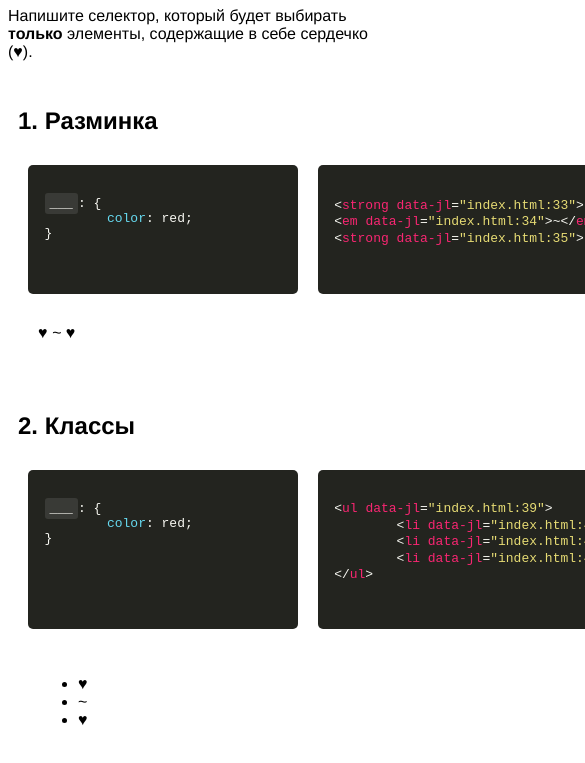
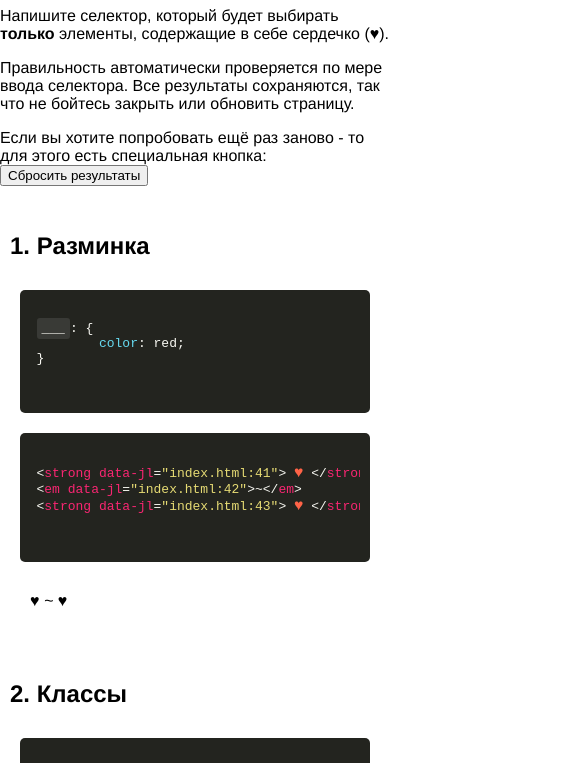
Before and after one commit to gr-temporary/selector-game, a plain HTML site: page index.html in a window 390 px wide. Shown: the part 73-836 px from the top of the page, 585 px wide, since content can reach past the window. Drawn offline with Linux system fonts and the light colour scheme.

Commit message:
add reset and responsiveness

```diff
--- a/css/style.css
+++ b/css/style.css
@@ -1,3 +1,8 @@
+html, body {
+	margin: 0;
+	padding: 0;
+}
+
 main {
 	max-width: 900px;
 	margin: 0 auto;
@@ -95,3 +100,14 @@ span.edit {
 .show strong:before {
 	content: 'strong';
 }
+
+@media (max-width: 600px) {
+	main {
+		width: 100%;
+		margin: 0;
+		paddin: 10px;
+	}
+	.exercise-row {
+		flex-direction: column;
+	}
+}
--- a/index.html
+++ b/index.html
@@ -2,6 +2,7 @@
 <html>
 <head>
 	<title>Игра с селекторами ♥ </title>
+	<meta name="viewport" content="width=device-width, initial-scale=1">
 	<link rel="stylesheet" type="text/css" href="css/style.css">
 	<link rel="stylesheet" type="text/css" href="css/monokai-sublime.css">
 </head>
@@ -10,6 +11,13 @@
 		<h1>Задание на селекторы</h1>
 		<p>
 			Напишите селектор, который будет выбирать <strong>только</strong> элементы, содержащие в себе сердечко (♥).
+		</p>
+		<p>
+			Правильность автоматически проверяется по мере ввода селектора. Все результаты сохраняются, так что не бойтесь закрыть или обновить страницу.
+		</p>
+		<p>
+			Если вы хотите попробовать ещё раз заново - то для этого есть специальная кнопка:
+			<button id="reset">Сбросить результаты</button>
 		</p>
 		<div class="exercise-block" id="excercise-template">
 			<h2></h2>
--- a/js/test.js
+++ b/js/test.js
@@ -8,6 +8,15 @@
 
 	for(var i=0; i<list.children.length; i++) {
 		addExcersize(list.children[i], i);
+	}
+
+	document.getElementById("reset").addEventListener("click", reset);
+
+	function reset() {
+		if(confirm("Вы действительно хотите сбросить результат?")) {
+			delete localStorage["selectors"];
+			location.reload();
+		}
 	}
 
 	function addExcersize(excercise, id) {
```
